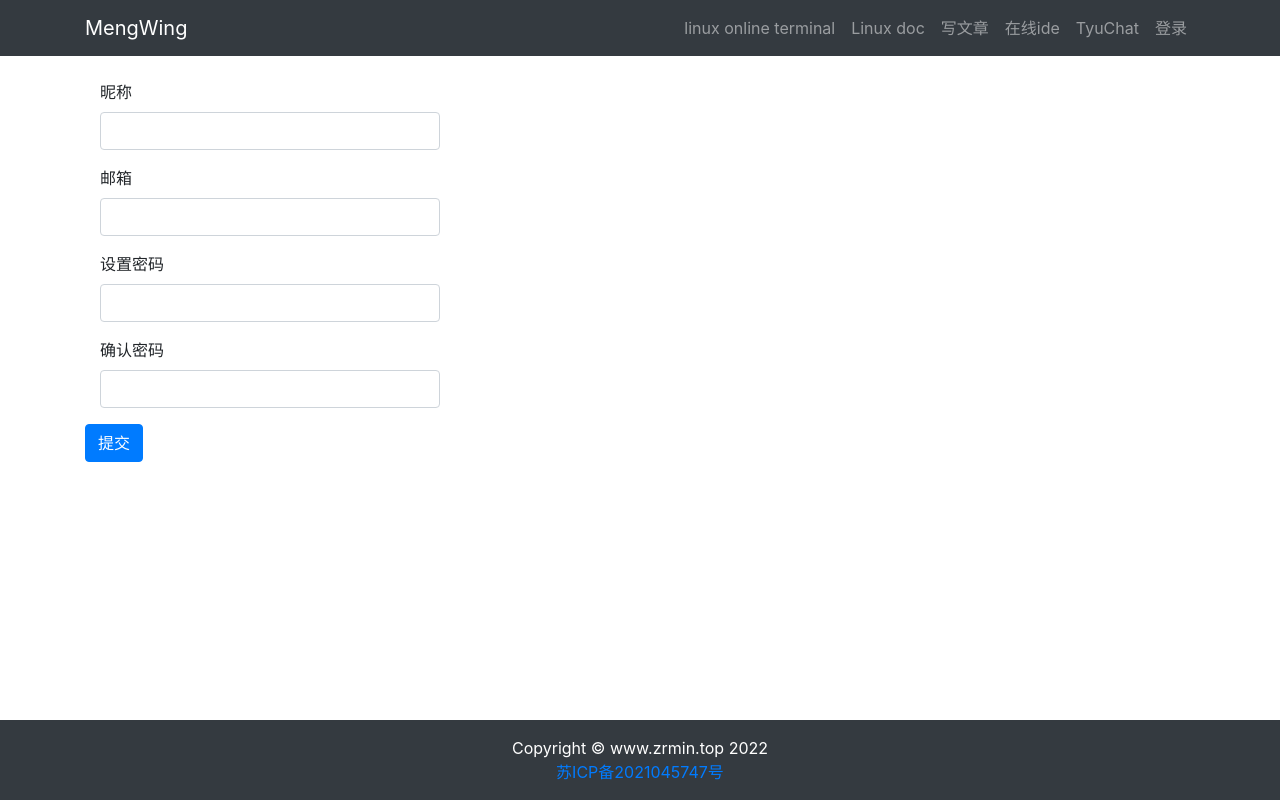
After one commit to zrmin/MengWing, a Django app: page /userprofile/register/ in a window 1280 px wide. The commit adds this page. Run offline with Django 3.2, Linux system fonts and the light colour scheme.

Commit message:
implement user register function

```diff
--- a/templates/userprofile/login.html
+++ b/templates/userprofile/login.html
@@ -4,6 +4,10 @@
 <div class="container">
     <div class="row">
         <div class="col-12">
+            <br>
+            <br>
+            <h5>还没有账号？</h5>
+            <h5>点击<a href='{% url "userprofile:register" %}'>注册账号</a>加入我们吧！</h5>
             <br>
             <form method="post" action=".">
                 {% csrf_token %}
--- /dev/null
+++ b/templates/userprofile/register.html
@@ -0,0 +1,36 @@
+{% extends "base.html" %} {% load static %}
+{% block title %} 登录 {% endblock title %}
+{% block content %}
+<div class="container">
+    <div class="row">
+        <div class="col-12">
+            <br>
+            <form method="post" action=".">
+                {% csrf_token %}
+                <!-- 账号 -->
+                <div class="form-group col-md-4">
+                    <label for="username">昵称</label>
+                    <input type="text" class="form-control" id="username" name="username" required>
+                </div>
+                <!-- 邮箱 -->
+                <div class="form-group col-md-4">
+                    <label for="email">邮箱</label>
+                    <input type="text" class="form-control" id="email" name="email">
+                </div>
+                <!-- 密码 -->
+                <div class="form-group col-md-4">
+                    <label for="password">设置密码</label>
+                    <input type="password" class="form-control" id="password" name="password" required>
+                </div>
+                <!-- 确认密码 -->
+                <div class="form-group col-md-4">
+                    <label for="password2">确认密码</label>
+                    <input type="password" class="form-control" id="password2" name="password2" required>
+                </div>
+                <!-- 提交按钮 -->
+                <button type="submit" class="btn btn-primary">提交</button>
+            </form>
+        </div>
+    </div>
+</div>
+{% endblock content %}
--- a/userprofile/forms.py
+++ b/userprofile/forms.py
@@ -5,3 +5,22 @@ from django.contrib.auth.models import User
 class UserLoginForm(forms.Form):
     username = forms.CharField()
     password = forms.CharField()
+
+
+# 注册用户表单
+class UserRegisterForm(forms.ModelForm):
+    # 复写User的密码
+    password = forms.CharField()
+    password2 = forms.CharField()
+
+    class Meta:
+        model = User
+        fields = ('username', 'email')
+
+    # 对两次输入的密码是否一致进行检查
+    def clean_password2(self):
+        data = self.cleaned_data
+        if data.get('password') == data.get('password2'):
+            return data.get('password')
+        else:
+            raise forms.ValidationError("密码输入不一致，请重试")
--- a/userprofile/urls.py
+++ b/userprofile/urls.py
@@ -8,4 +8,6 @@ urlpatterns = [
     path('login/', views.user_login, name='login'),
     # 用户退出
     path('logout/', views.user_logout, name='logout'),
+    # 用户注册
+    path('register/', views.user_register, name='register'),
 ]
--- a/userprofile/views.py
+++ b/userprofile/views.py
@@ -3,6 +3,8 @@ from django.contrib.auth import authenticate, login
 from django.http import HttpResponse
 from .forms import UserLoginForm
 from django.contrib.auth import authenticate, login, logout
+# 引入UserRegisterForm表单类
+from .forms import UserLoginForm, UserRegisterForm
 
 def user_login(request):
     if request.method == 'POST':
@@ -32,3 +34,24 @@ def user_login(request):
 def user_logout(request):
     logout(request)
     return redirect("linux:linux_article_list")
+
+# 用户注册
+def user_register(request):
+    if request.method == 'POST':
+        user_register_form = UserRegisterForm(data=request.POST)
+        if user_register_form.is_valid():
+            new_user = user_register_form.save(commit=False)
+            # 设置密码
+            new_user.set_password(user_register_form.cleaned_data['password'])
+            new_user.save()
+            # 保存好数据后立即登录并返回博客列表页面
+            login(request, new_user)
+            return redirect("linux:linux_article_list")
+        else:
+            return HttpResponse("注册表单输入有误。请重新输入")
+    elif request.method == 'GET':
+        user_register_form = UserRegisterForm()
+        context = {'form': user_register_form}
+        return render(request, 'userprofile/register.html', context)
+    else:
+        return HttpResponse("请使用GET或POST请求数据")
```
Also changed, not shown: db.sqlite3, 2 other files.
